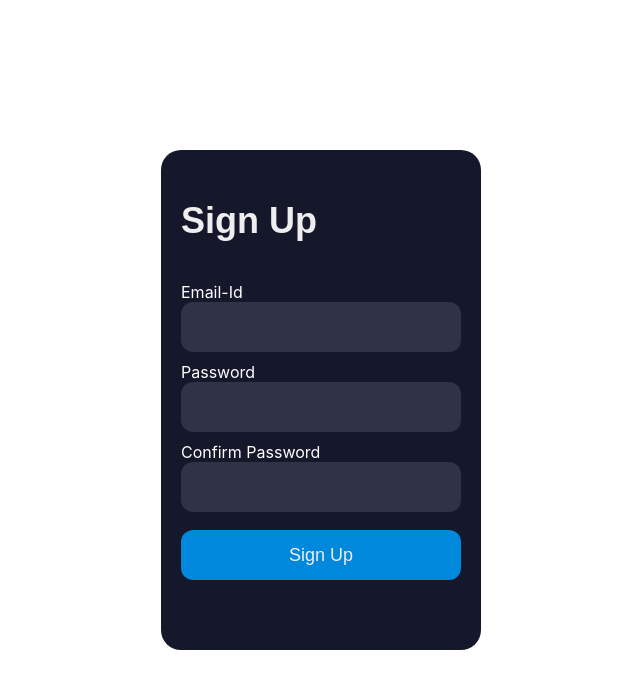
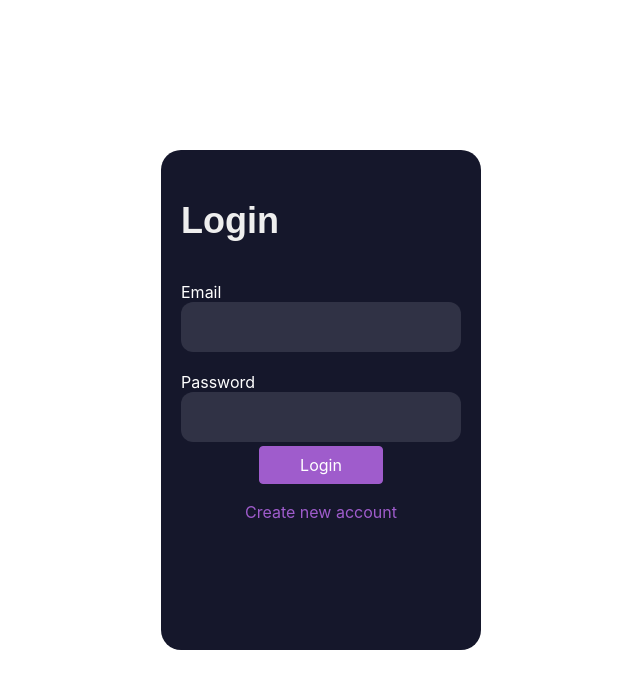
Before and after one commit to kaushlendrashukla/expensetracker, a React (Create React App) app: page / in a window 1280 px wide. Shown: the top 688 px of the page, without its empty margins (319-959 px from the left). Built offline with nearby package versions, Linux system fonts and the light colour scheme.

Commit message:
Login Screen

```diff
--- a/package.json
+++ b/package.json
@@ -8,6 +8,7 @@
     "@testing-library/user-event": "^13.5.0",
     "react": "^18.2.0",
     "react-dom": "^18.2.0",
+    "react-router-dom": "^6.6.1",
     "react-scripts": "5.0.1",
     "web-vitals": "^2.1.4"
   },
--- a/public/index.html
+++ b/public/index.html
@@ -28,6 +28,7 @@
   </head>
   <body>
     <noscript>You need to enable JavaScript to run this app.</noscript>
+
     <div id="root"></div>
     <!--
       This HTML file is a template.
--- a/src/App.js
+++ b/src/App.js
@@ -1,11 +1,20 @@
+import React, { useContext } from 'react';
+import { Switch, Route, Redirect } from "react-router-dom"
 import './App.css';
-import Login from './Pages/Login';
+import AuthForm from './Pages/AuthForm';
+import AuthContext from './Store/Auth-Context';
+import ExpenseTracker from './Pages/Expense-Tracker';
+
 
 function App() {
+ const authCntxt = useContext(AuthContext)
   return (
     <div>
-       <Login/>
-    </div>
+
+        <AuthForm/>
+
+        { authCntxt.isLoggedIn &&  <Route path='/' exact><ExpenseTracker /> </Route> }
+       </div>
   );
 }
 
--- /dev/null
+++ b/src/Pages/AuthForm.css
@@ -0,0 +1,109 @@
+body {
+    align-items: center;
+    background-color: white;
+    display: flex;
+    justify-content: center;
+    height: 100vh;
+  }
+
+
+.form {
+  background-color: #15172b;
+  border-radius: 20px;
+  box-sizing: border-box;
+  height: 500px;
+  padding: 20px;
+  width: 320px;
+  color: white;
+}
+
+
+  .title {
+    color: #eee;
+    font-family: sans-serif;
+    font-size: 36px;
+    font-weight: 600;
+    margin-top: 30px;
+  }
+
+  .subtitle {
+    color: #eee;
+    font-family: sans-serif;
+    font-size: 16px;
+    font-weight: 600;
+    margin-top: 10px;
+  }
+
+  .input-container {
+    height: 50px;
+    position: relative;
+    width: 100%;
+  }
+
+  .ic1 {
+    margin-top: 40px;
+  }
+
+
+  .input {
+    background-color: #303245;
+    border-radius: 12px;
+    border: 0;
+    box-sizing: border-box;
+    color: white;
+    font-size: 18px;
+    height: 100%;
+    outline: 0;
+    padding: 4px 20px 0;
+    width: 100%;
+  }
+
+
+  .submit {
+    background-color: #08d;
+    border-radius: 12px;
+    border: 0;
+    box-sizing: border-box;
+    color: #eee;
+    cursor: pointer;
+    font-size: 18px;
+    height: 50px;
+    margin-top: 38px;
+    text-align: center;
+    width: 100%;
+  }
+
+  .actions {
+    margin-top: 1.5rem;
+    display: flex;
+    flex-direction: column;
+    align-items: center;
+  }
+
+  .actions button {
+    cursor: pointer;
+    font: inherit;
+    color: white;
+    background-color: #9f5ccc;
+    border: 1px solid #9f5ccc;
+    border-radius: 4px;
+    padding: 0.5rem 2.5rem;
+  }
+
+  .actions button:hover {
+    background-color: #873abb;
+    border-color: #873abb;
+  }
+
+  .actions .toggle {
+    margin-top: 1rem;
+    background-color: transparent;
+    color: #9f5ccc;
+    border: none;
+    padding: 0.15rem 1.5rem;
+  }
+
+  .actions .toggle:hover {
+    background-color: transparent;
+    color: #ae82cc;
+  }
--- /dev/null
+++ b/src/Pages/AuthForm.js
@@ -0,0 +1,158 @@
+import React, { useContext, useRef, useState } from "react";
+import { useHistory } from 'react-router-dom';
+import AuthContext from "../Store/Auth-Context";
+import "./AuthForm.css";
+
+const AuthForm = () => {
+  const [isLogin, setIsLogin] = useState(true);
+  const [isLoading, setIsLoading] = useState(false);
+
+  const history = useHistory();
+
+  const authCntxt=useContext(AuthContext)
+
+  let emailidInputref = useRef("");
+  let passwordInputRef = useRef("");
+  let confirmPaswordInputRef = useRef("");
+
+  const switchAuthHandler = () => {
+    setIsLogin((prevState) => !prevState);
+  };
+
+  const onSubmitHandler = (e) => {
+    e.preventDefault();
+
+    const enteredEmail = emailidInputref.current.value;
+    const enteredPassword = passwordInputRef.current.value;
+    const enteredConfirmPassword = confirmPaswordInputRef.current.value;
+
+    setIsLoading(true);
+    if (!isLogin) {
+      fetch(
+        'https://identitytoolkit.googleapis.com/v1/accounts:signUp?key=AIzaSyBWSS3XN_E1xvIXEOThRk9X6SqgWpzUdRw',
+        {
+          method: "POST",
+          body: JSON.stringify({
+            email: enteredEmail,
+            password: enteredPassword,
+            confirmPassword: enteredConfirmPassword,
+            returnSecureToken: true,
+          }),
+          headers: {
+            "Content-Type": "application/json",
+          },
+        }
+      )
+        .then((resp) => {
+          setIsLoading(false)
+          if (resp.ok) {
+            console.log(enteredEmail, "succesfully signed up");
+            return resp.json();
+          } else {
+            resp
+              .json()
+              .then((data) => {
+                // console.log(data);
+              })
+            }
+        }).then((data) => {
+          console.log(data)
+          authCntxt.login(data.idToken)
+        }).catch((err) => {
+          console.log(err);
+        });
+    } else {
+      fetch(
+        "https://identitytoolkit.googleapis.com/v1/accounts:signInWithPassword?key=AIzaSyBWSS3XN_E1xvIXEOThRk9X6SqgWpzUdRw",
+        {
+          method: "POST",
+          body: JSON.stringify({
+            email: enteredEmail,
+            password: enteredPassword,
+            confirmPassword: enteredConfirmPassword,
+            returnSecureToken: true,
+          }),
+          headers: {
+            "Content-Type": "application/json",
+          },
+        }
+      )
+        .then((resp) => {
+          setIsLoading(false)
+          if (resp.ok) {
+            console.log(enteredEmail, "succesfully login up");
+            return resp.json();
+          } else {
+            resp
+              .json()
+              .then((data) => {
+                console.log(data);
+                history.replace("/ExpenseTracker");
+              })
+            }
+        }).then((data) => {
+          console.log(data)
+          authCntxt.login(data.idToken)
+        })
+        .catch((err) => {
+          alert(err);
+        });
+    }
+
+  };
+
+  return (
+    <section>
+      <div class="form">
+        <form onSubmit={onSubmitHandler}>
+          <div class="title"> {isLogin ? "Login" : "SignUp"}</div>
+          <div class="input-container ic1">
+          <label>Email</label>
+            <input
+              id="Email-Id"
+              type="text"
+              class="input"
+              required
+              ref={emailidInputref}
+            />
+          </div>
+          <div class="input-container ic1">
+          <label >Password</label>
+            <input
+              id="password"
+              class="input"
+              type="password"
+              ref={passwordInputRef}
+              required
+            />
+          </div>
+          {!isLogin && (
+            <div class="input-container ic1">
+                <label >Confirm Password</label>
+              <input
+                id="confirmPassword"
+                class="input"
+                type="password"
+                ref={confirmPaswordInputRef}
+                required
+              />
+            </div>
+          )}
+          <div class='actions'>
+         { !isLoading && <button>{isLogin ? 'Login' : 'Create Account'}</button>}
+         {isLoading &&  <p>sending request</p>}
+          <button
+            type='button'
+            class="toggle"
+            onClick={switchAuthHandler}
+          >
+            {isLogin ? 'Create new account' : 'Login with existing account'}
+          </button>
+        </div>
+        </form>
+      </div>
+    </section>
+  );
+};
+
+export default AuthForm;
--- /dev/null
+++ b/src/Pages/Expense-Tracker.js
@@ -0,0 +1,11 @@
+import React from 'react'
+
+const ExpenseTracker = () => {
+  return (
+    <div>
+      <h1>Welcome To Expense Tracker</h1>
+    </div>
+  )
+}
+
+export default ExpenseTracker
--- /dev/null
+++ b/src/Store/Auth-Context.js
@@ -0,0 +1,38 @@
+import React, { useState } from "react"
+import { Switch, Route, Redirect } from "react-router-dom"
+const AuthContext= React.createContext({
+    token:" ",
+    isLoggedIn:false,
+    login: (token)=>{},
+    logout: ()=>{}
+})
+
+export const AuthContextProvider=(props)=>{
+
+    const[token,setToken]=useState()
+
+    const userIsLoggedIn= !!token;
+
+    const loginHandler=(token)=>{
+        setToken(token)
+    }
+
+    const logoutHandler=()=>{
+        setToken(null)
+    }
+
+    const contextValue={
+        token: token,
+        isLoggedIn: userIsLoggedIn,
+        login: loginHandler,
+        logout: logoutHandler
+    }
+
+    return (
+        <AuthContext.Provider value={contextValue}>
+            {props.children}
+        </AuthContext.Provider>
+    )
+}
+
+export default AuthContext;
```
Also changed, not shown: src/index.js (+6 -2 lines), 1 other file (tests, documents, lock files or other folders).
